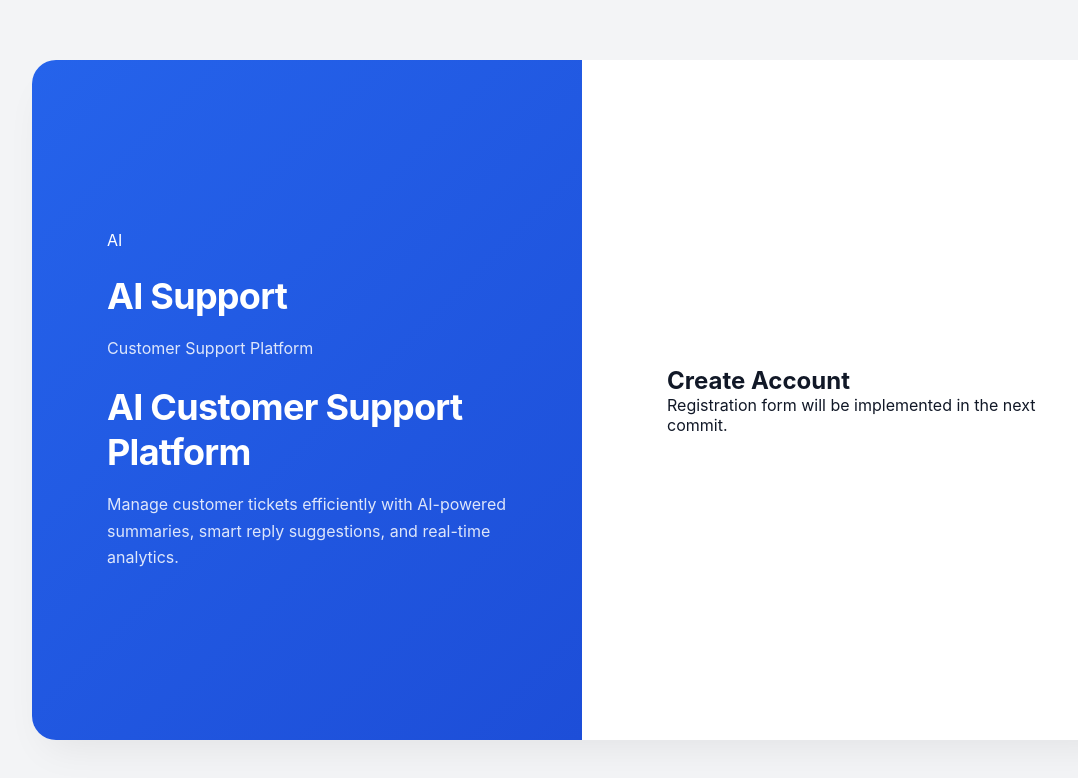
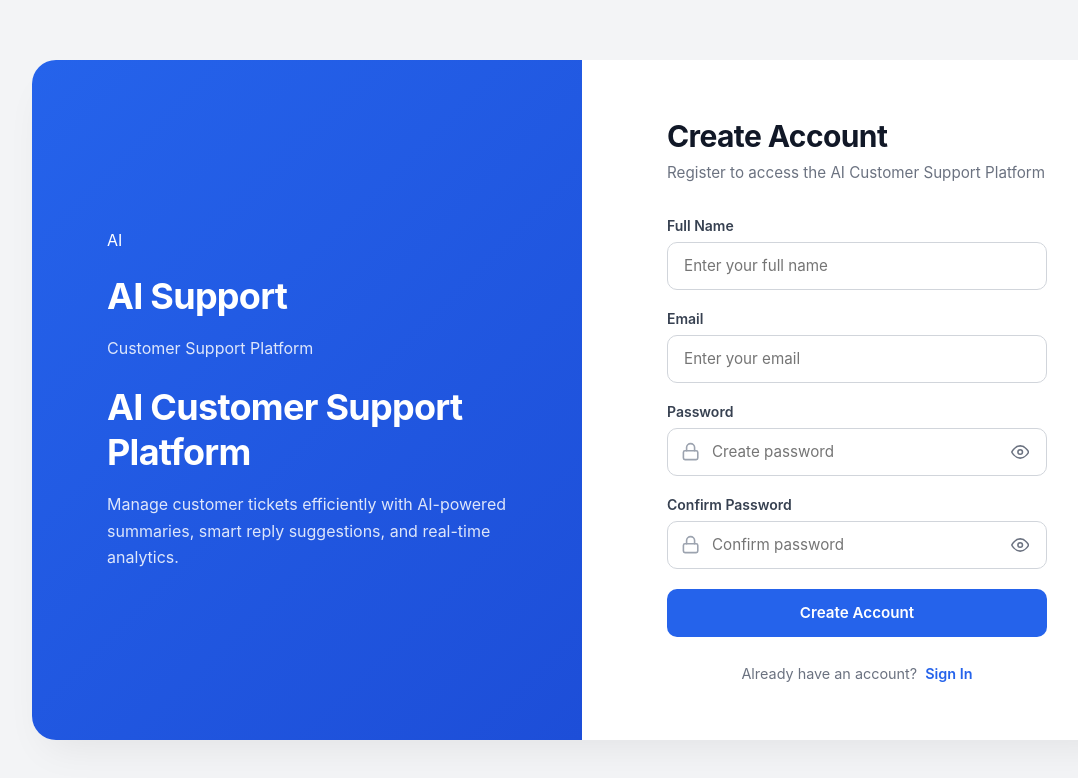
Before and after one commit to hemantbirla/ai-customer-support-platform, a React (Vite) app in the folder client/: page /register in a window 1280 px wide. Shown: the top 778 px of the page, without its empty margins (58-1136 px from the left). Built offline with nearby package versions, Linux system fonts and the light colour scheme.

Commit message:
feat(client): build registration page

```diff
--- a/client/src/components/auth/AuthCard.jsx
+++ b/client/src/components/auth/AuthCard.jsx
@@ -1,7 +1,21 @@
-import "../../styles/auth.css";
+import PropTypes from "prop-types";
 
-const AuthCard = ({ children, className = "" }) => {
-  return <div className={`auth-card ${className}`.trim()}>{children}</div>;
+const AuthCard = ({ title, subtitle, children }) => {
+  return (
+    <div className="auth-card">
+      <div className="auth-card__header">
+        <h2 className="auth-card__title">{title}</h2>
+        {subtitle && <p className="auth-card__subtitle">{subtitle}</p>}
+      </div>
+      <div className="auth-card__body">{children}</div>
+    </div>
+  );
+};
+
+AuthCard.propTypes = {
+  title: PropTypes.string.isRequired,
+  subtitle: PropTypes.string,
+  children: PropTypes.node.isRequired,
 };
 
 export default AuthCard;
--- a/client/src/pages/auth/Register.jsx
+++ b/client/src/pages/auth/Register.jsx
@@ -1,10 +1,106 @@
-import { AuthCard } from "../../components/auth";
+import { useState } from "react";
+import { Link, useNavigate } from "react-router-dom";
+import { useForm } from "react-hook-form";
+import { yupResolver } from "@hookform/resolvers/yup";
+import { toast } from "react-toastify";
+
+import AuthCard from "../../components/auth/AuthCard";
+import InputField from "../../components/auth/InputField";
+import PasswordInput from "../../components/auth/PasswordInput";
+import Button from "../../components/auth/Button";
+
+import { registerSchema } from "../../validations/auth.schema";
+import { registerUser } from "../../services/auth.service";
 
 const Register = () => {
+  const navigate = useNavigate();
+  const [loading, setLoading] = useState(false);
+
+  const {
+    register,
+    handleSubmit,
+    formState: { errors },
+    reset,
+  } = useForm({
+    resolver: yupResolver(registerSchema),
+    mode: "onTouched",
+  });
+
+  const onSubmit = async (formData) => {
+    try {
+      setLoading(true);
+
+      const payload = {
+        name: formData.name,
+        email: formData.email,
+        password: formData.password,
+      };
+
+      const response = await registerUser(payload);
+
+      toast.success(
+        response?.message || "Registration successful. Please login.",
+      );
+
+      reset();
+      navigate("/login");
+    } catch (error) {
+      toast.error(error?.response?.data?.message || "Registration failed.");
+    } finally {
+      setLoading(false);
+    }
+  };
+
   return (
-    <AuthCard>
-      <h2>Create Account</h2>
-      <p>Registration form will be implemented in the next commit.</p>
+    <AuthCard
+      title="Create Account"
+      subtitle="Register to access the AI Customer Support Platform"
+    >
+      <form onSubmit={handleSubmit(onSubmit)} className="auth-form" noValidate>
+        <InputField
+          label="Full Name"
+          name="name"
+          type="text"
+          placeholder="Enter your full name"
+          register={register}
+          error={errors.name}
+        />
+
+        <InputField
+          label="Email"
+          name="email"
+          type="email"
+          placeholder="Enter your email"
+          register={register}
+          error={errors.email}
+        />
+
+        <PasswordInput
+          label="Password"
+          name="password"
+          placeholder="Create password"
+          register={register}
+          error={errors.password}
+        />
+
+        <PasswordInput
+          label="Confirm Password"
+          name="confirmPassword"
+          placeholder="Confirm password"
+          register={register}
+          error={errors.confirmPassword}
+        />
+
+        <Button type="submit" loading={loading} className="full-width">
+          Create Account
+        </Button>
+      </form>
+
+      <div className="auth-form__footer">
+        <p>
+          Already have an account? <Link to="/login">Sign In</Link>
+        </p>
+      </div>
     </AuthCard>
   );
 };
--- /dev/null
+++ b/client/src/services/auth.service.js
@@ -0,0 +1,60 @@
+// import axiosInstance from "../api/axiosInstance";
+
+const AUTH_BASE_URL = "/auth";
+
+/**
+ * Register a new user
+ */
+export const registerUser = async (payload) => {
+  const response = await axiosInstance.post(
+    `${AUTH_BASE_URL}/register`,
+    payload,
+  );
+
+  return response.data;
+};
+
+/**
+ * Login user
+ */
+export const loginUser = async (payload) => {
+  const response = await axiosInstance.post(`${AUTH_BASE_URL}/login`, payload);
+
+  return response.data;
+};
+
+/**
+ * Logout user
+ */
+export const logoutUser = async () => {
+  const response = await axiosInstance.post(`${AUTH_BASE_URL}/logout`);
+
+  return response.data;
+};
+
+/**
+ * Refresh access token
+ */
+export const refreshToken = async () => {
+  const response = await axiosInstance.post(`${AUTH_BASE_URL}/refresh`);
+
+  return response.data;
+};
+
+/**
+ * Get logged-in user profile
+ */
+export const getProfile = async () => {
+  const response = await axiosInstance.get(`${AUTH_BASE_URL}/profile`);
+
+  return response.data;
+};
+
+/**
+ * Update profile
+ */
+export const updateProfile = async (payload) => {
+  const response = await axiosInstance.put(`${AUTH_BASE_URL}/profile`, payload);
+
+  return response.data;
+};
--- a/client/src/validations/auth.schema.js
+++ b/client/src/validations/auth.schema.js
@@ -12,3 +12,35 @@ export const loginSchema = yup.object({
     .required("Password is required.")
     .min(8, "Password must be at least 8 characters."),
 });
+
+export const registerSchema = yup.object({
+  name: yup
+    .string()
+    .trim()
+    .required("Full name is required.")
+    .min(3, "Name must be at least 3 characters.")
+    .max(50, "Name cannot exceed 50 characters."),
+
+  email: yup
+    .string()
+    .trim()
+    .email("Please enter a valid email address.")
+    .required("Email is required."),
+
+  password: yup
+    .string()
+    .required("Password is required.")
+    .min(8, "Password must be at least 8 characters.")
+    .matches(/[A-Z]/, "Password must contain at least one uppercase letter.")
+    .matches(/[a-z]/, "Password must contain at least one lowercase letter.")
+    .matches(/\d/, "Password must contain at least one number.")
+    .matches(
+      /[@$!%*?&]/,
+      "Password must contain at least one special character.",
+    ),
+
+  confirmPassword: yup
+    .string()
+    .required("Please confirm your password.")
+    .oneOf([yup.ref("password")], "Passwords do not match."),
+});
```
